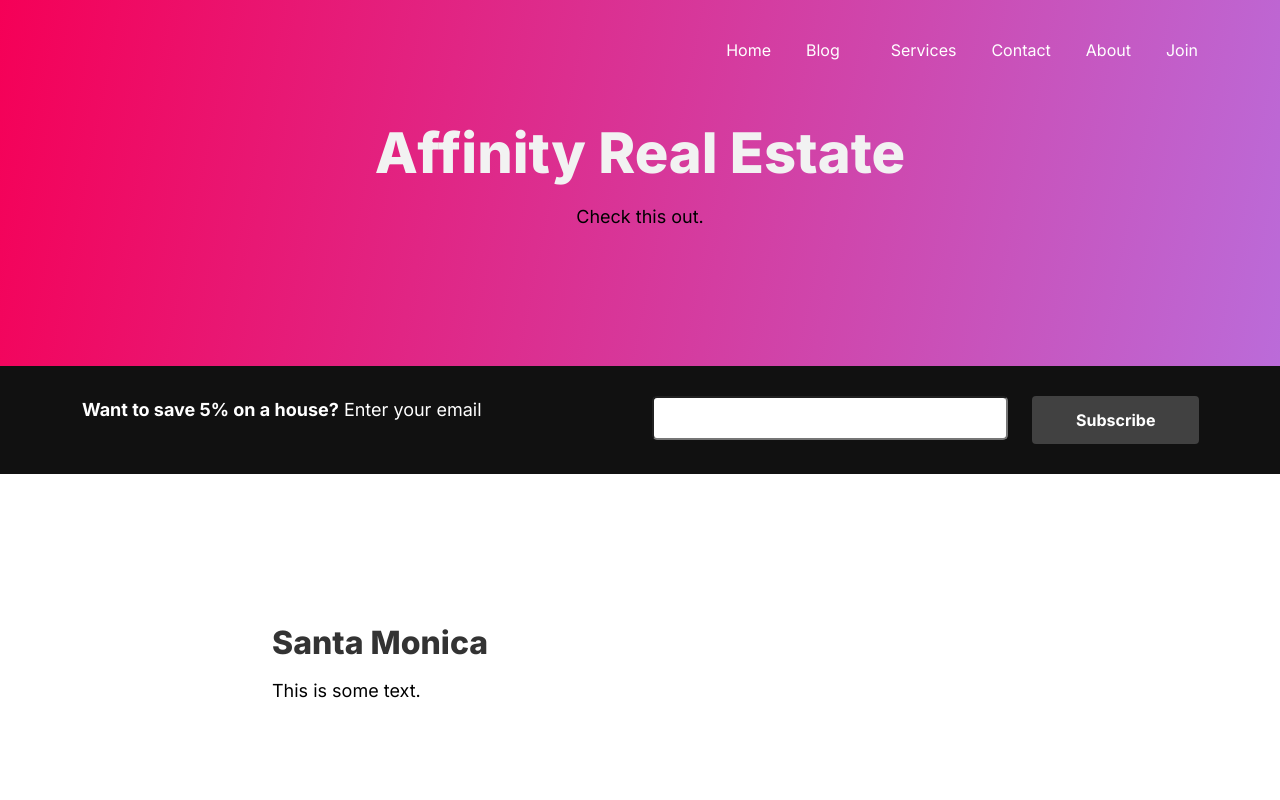
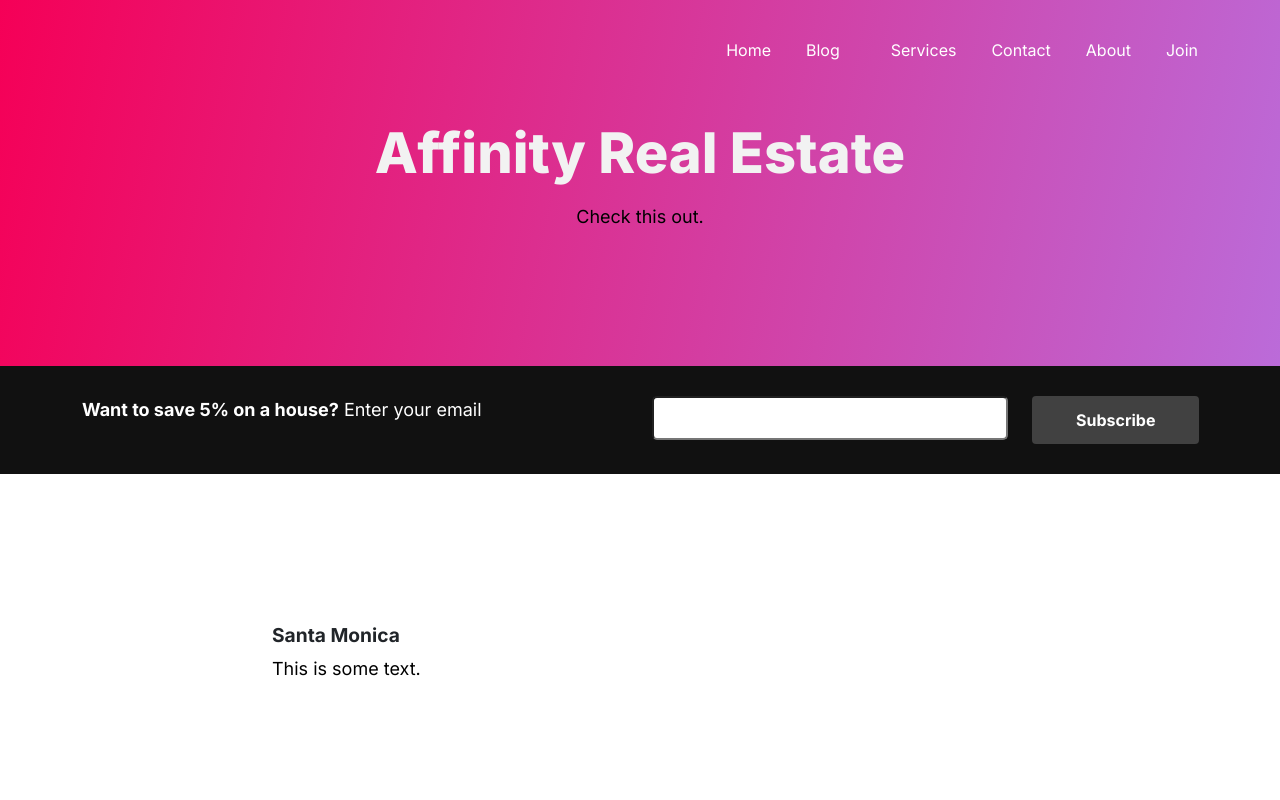
Before and after one commit to jamesdesigns/real-estate-company, a plain HTML site: page single.html in a window 1280 px wide. Shown: the top 800 px of the page. Drawn offline with nearby package versions, Linux system fonts and the light colour scheme; files whose address does not match are found by name.

Commit message:
Update the header tag to h4

```diff
--- a/single.html
+++ b/single.html
@@ -110,7 +110,7 @@
         <div class="row">
           <div class="col-md-8 offset-md-2 overflow-hidden">
             <article class="post">
-              <h3>Santa Monica</h3>
+              <h4>Santa Monica</h4>
               <p>This is some text.</p>
             </article>
           </div>
```
